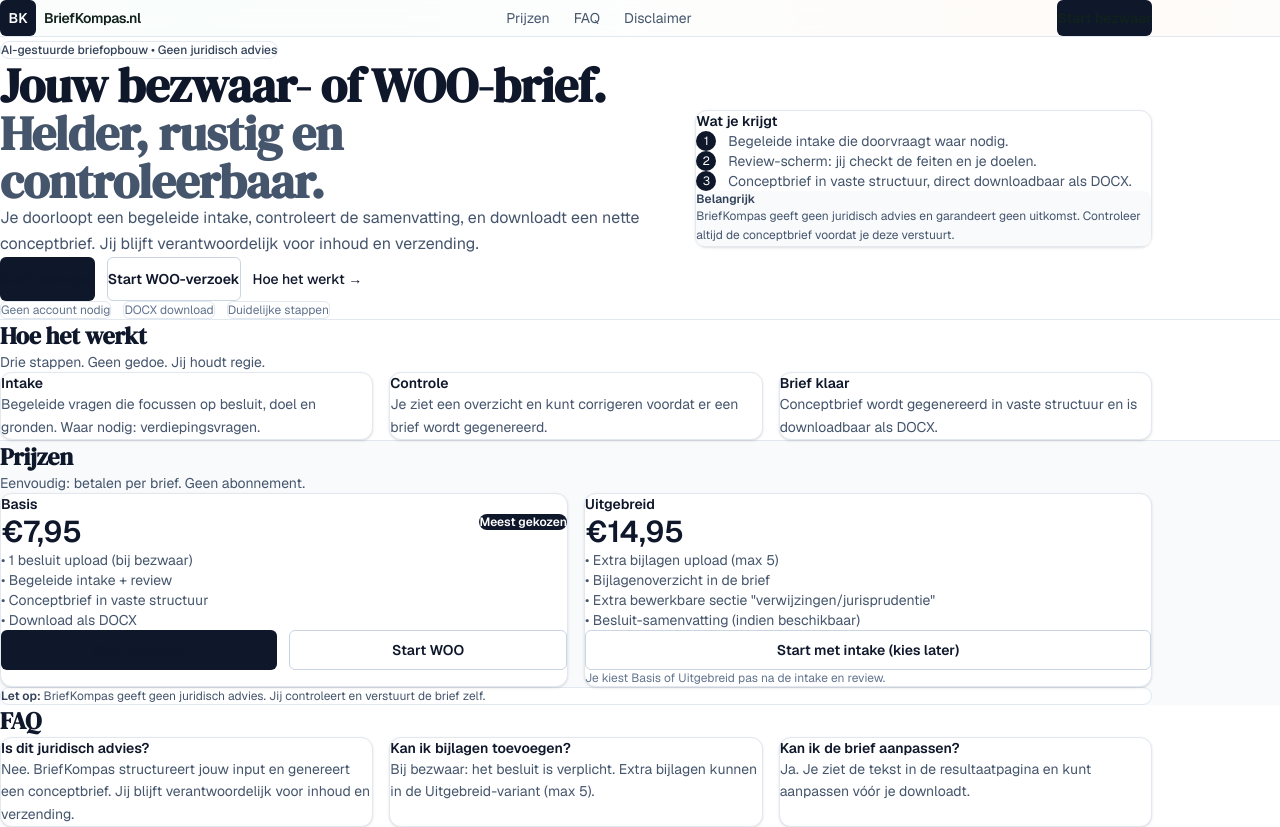
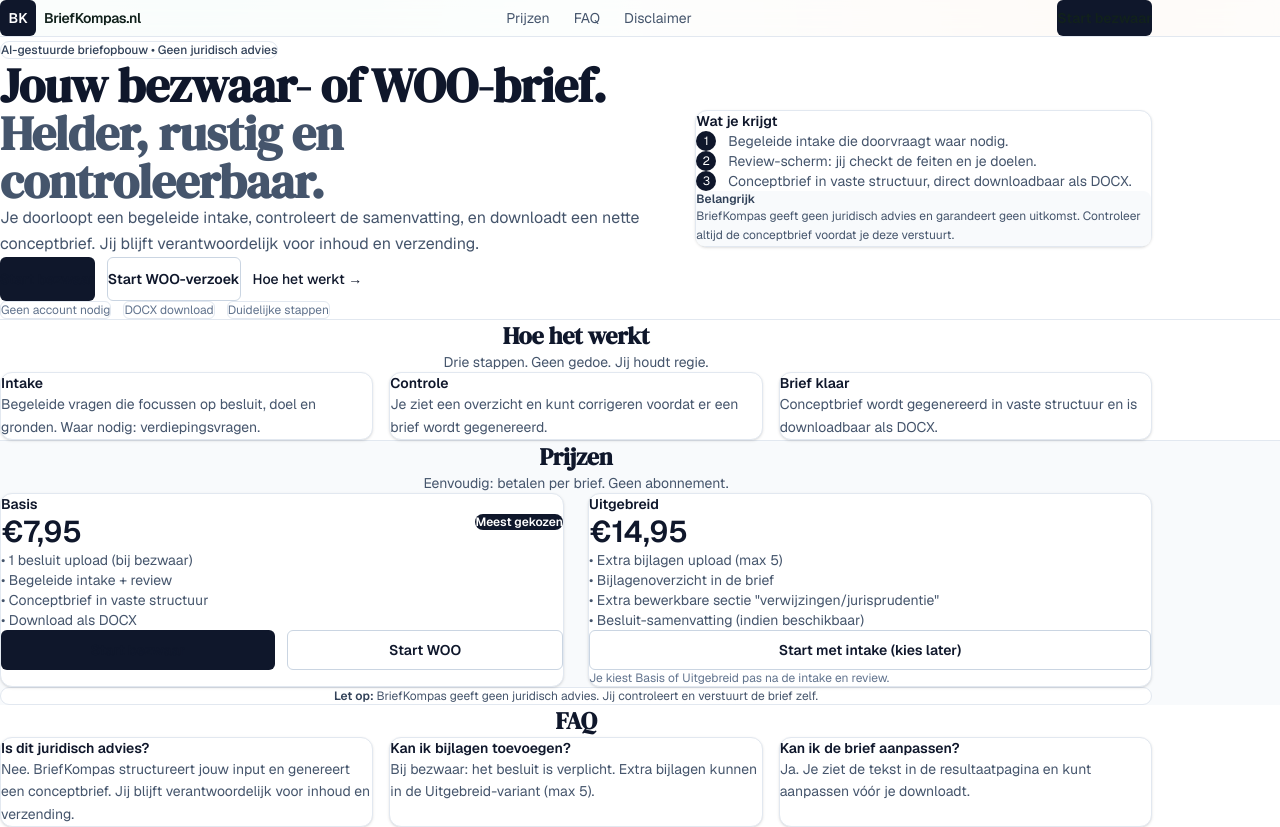
Before and after one commit to Stephanoud/briefkompas2, a Next.js app: page / in a window 1280 px wide. Shown: the top 827 px of the page. Built offline with nearby package versions, Linux system fonts and the light colour scheme.

Commit message:
Improve centering: add text-center to headers, refine pricing grid gap

```diff
--- a/app/page.tsx
+++ b/app/page.tsx
@@ -92,8 +92,8 @@
       {/* How it works */}
       <section id="hoe-het-werkt" className="py-12">
         <div className="mx-auto max-w-6xl px-4 sm:px-6">
-          <h2 className="text-2xl font-semibold tracking-tight">Hoe het werkt</h2>
-          <p className="mt-2 max-w-2xl text-sm text-slate-600">
+          <h2 className="text-2xl font-semibold tracking-tight text-center">Hoe het werkt</h2>
+          <p className="mt-2 text-sm text-slate-600 text-center">
             Drie stappen. Geen gedoe. Jij houdt regie.
           </p>
 
@@ -124,16 +124,14 @@
       {/* Pricing */}
       <section id="prijzen" className="border-t border-slate-200 bg-slate-50 py-12">
         <div className="mx-auto max-w-6xl px-4 sm:px-6">
-          <div className="flex flex-col gap-2 sm:flex-row sm:items-end sm:justify-between">
-            <div>
-              <h2 className="text-2xl font-semibold tracking-tight">Prijzen</h2>
-              <p className="mt-2 text-sm text-slate-600">
-                Eenvoudig: betalen per brief. Geen abonnement.
-              </p>
-            </div>
+          <div className="text-center">
+            <h2 className="text-2xl font-semibold tracking-tight">Prijzen</h2>
+            <p className="mt-2 text-sm text-slate-600">
+              Eenvoudig: betalen per brief. Geen abonnement.
+            </p>
           </div>
 
-          <div className="mt-8 grid gap-4 lg:grid-cols-2">
+          <div className="mt-8 grid gap-6 lg:grid-cols-2">
             {/* Basic */}
             <div className="rounded-xl border border-slate-200 bg-white p-6 shadow-sm">
               <div className="flex items-center justify-between">
@@ -197,7 +195,7 @@
             </div>
           </div>
 
-          <div className="mt-6 rounded-xl border border-slate-200 bg-white p-4 text-xs text-slate-600">
+          <div className="mt-8 rounded-xl border border-slate-200 bg-white p-4 text-xs text-slate-600 text-center">
             <span className="font-semibold text-slate-700">Let op:</span> BriefKompas geeft geen juridisch advies. Jij
             controleert en verstuurt de brief zelf.
           </div>
@@ -207,7 +205,7 @@
       {/* FAQ */}
       <section id="faq" className="py-12">
         <div className="mx-auto max-w-6xl px-4 sm:px-6">
-          <h2 className="text-2xl font-semibold tracking-tight">FAQ</h2>
+          <h2 className="text-2xl font-semibold tracking-tight text-center">FAQ</h2>
 
           <div className="mt-6 grid gap-4 lg:grid-cols-3">
             {[
```
